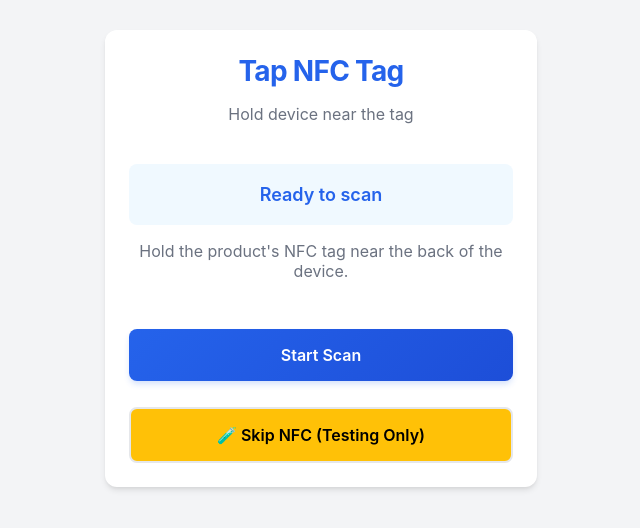
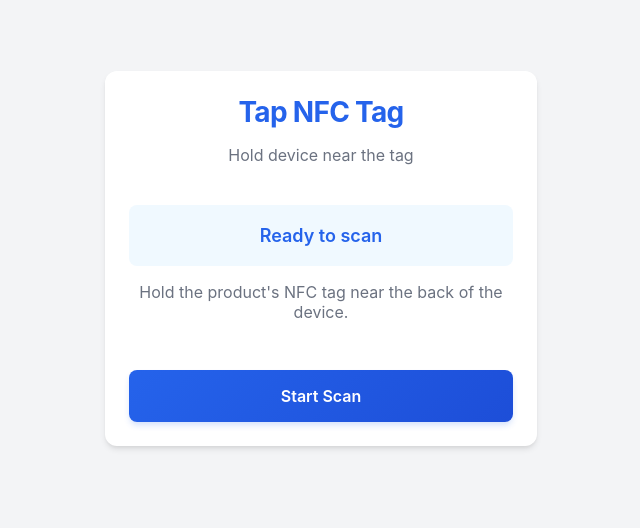
Before and after one commit to mauryajatin45/NFC, a React (Vite) app: page /scan in a window 1280 px wide. Shown: the part 142-670 px from the top of the page, without its empty margins (319-959 px from the left). Built offline with nearby package versions, Linux system fonts and the light colour scheme.

Commit message:
feat: Add NFC scanning page to initiate NFC reads, capture UID and GPS, and navigate to confirmation.

```diff
--- a/src/pages/ScanNFC.tsx
+++ b/src/pages/ScanNFC.tsx
@@ -52,12 +52,6 @@ export default function ScanNFC() {
     }
   };
 
-  // FOR TESTING - Skip NFC scan
-  const handleSkipForTesting = () => {
-    const fakeUid = "TEST-" + Math.random().toString(36).substr(2, 9);
-    handleTagRead(fakeUid);
-  };
-
   return (
     <div className="card animate-fade-in">
       <div className="text-center">
@@ -85,15 +79,6 @@ export default function ScanNFC() {
       <button onClick={startScan} className="btn btn-primary">
         Start Scan
       </button>
-
-      {/* Testing button - remove in production */}
-      <button
-        onClick={handleSkipForTesting}
-        className="btn btn-secondary"
-        style={{ marginTop: '10px', background: '#ffc107', color: '#000' }}
-      >
-        🧪 Skip NFC (Testing Only)
-      </button>
     </div>
   );
 }
```
